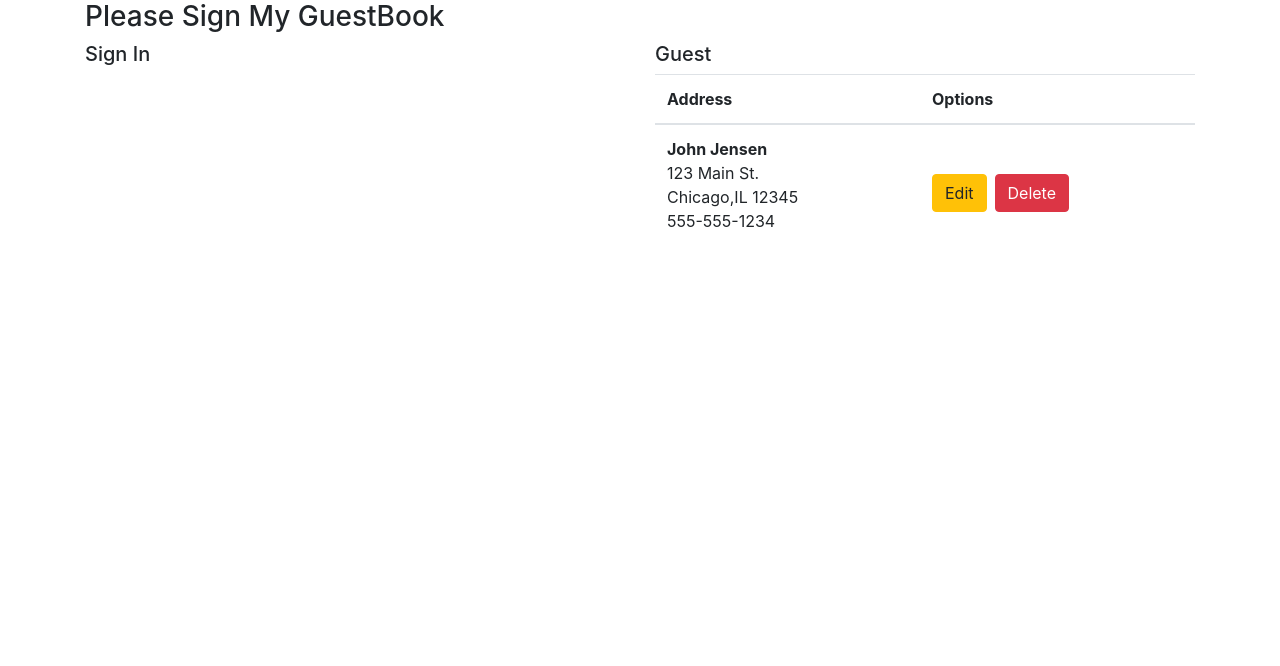
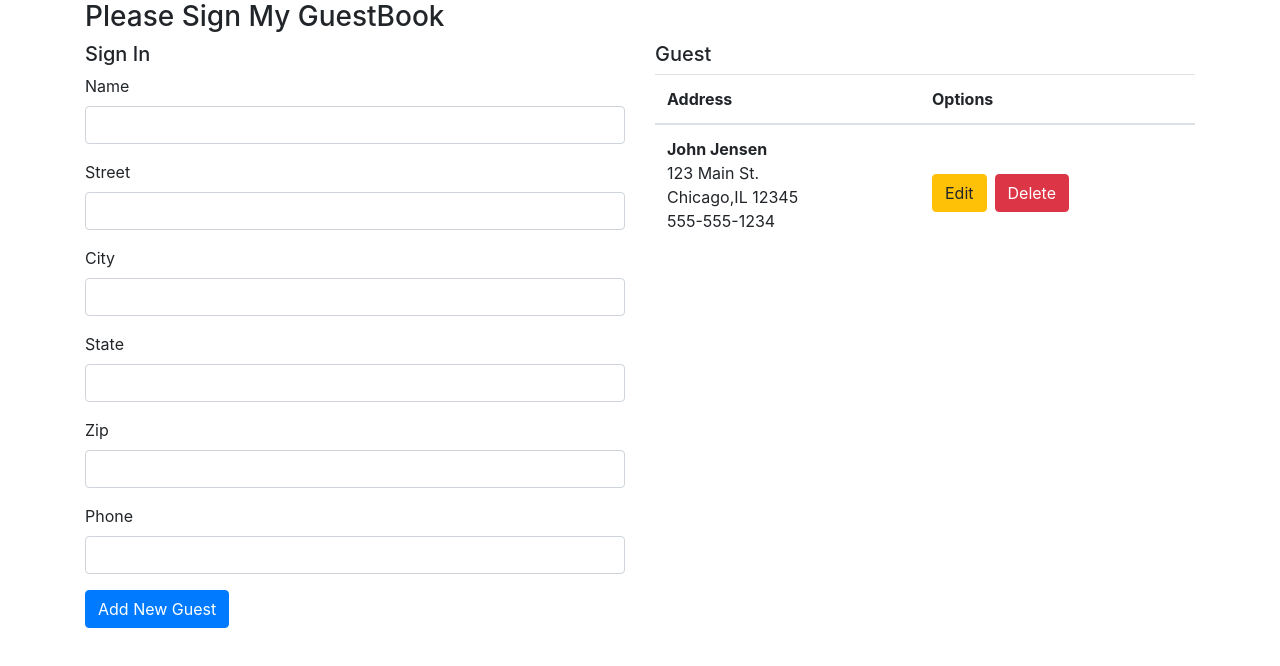
Before and after one commit to bipon68/react-hooks, a React (Create React App) app: page / in a window 1280 px wide. Shown: the top 666 px of the page. Built offline with nearby package versions, Linux system fonts and the light colour scheme.

Commit message:
#5 create guest form

```diff
--- a/src/App.js
+++ b/src/App.js
@@ -1,6 +1,7 @@
 import React, { useState, useEffect } from 'react';
 import './App.css';
 import { GuestList } from "./components/GuestList/GuestList";
+import { AddGuestForm } from './components/AddGuestForm/AddGuestForm';
 
 export const App = () => {
 
@@ -17,7 +18,7 @@ export const App = () => {
         phone: '555-555-1234'
     }])
 
-    alert('useEffect fired')
+    // alert('useEffect fired')
   }, [])
 
 
@@ -27,6 +28,7 @@ export const App = () => {
       <div className="row">
         <div className="col">
           <h5>Sign In</h5>
+          <AddGuestForm />
         </div>
         <div className="col">
           <h5>Guest</h5>
--- /dev/null
+++ b/src/components/AddGuestForm/AddGuestForm.js
@@ -0,0 +1,35 @@
+import React from 'react'
+
+export const AddGuestForm = (props) => {
+    return (
+        <div>
+            <form>
+                <div className="form-group">
+                    <label htmlFor="name">Name</label>
+                    <input type="text" name="name" className="form-control"/>
+                </div>
+                <div className="form-group">
+                    <label htmlFor="street">Street</label>
+                    <input type="text" name="street" className="form-control"/>
+                </div>
+                <div className="form-group">
+                    <label htmlFor="city">City</label>
+                    <input type="text" name="city" className="form-control"/>
+                </div>
+                <div className="form-group">
+                    <label htmlFor="state">State</label>
+                    <input type="text" name="state" className="form-control"/>
+                </div>
+                <div className="form-group">
+                    <label htmlFor="zip">Zip</label>
+                    <input type="text" name="zip" className="form-control"/>
+                </div>
+                <div className="form-group">
+                    <label htmlFor="phone">Phone</label>
+                    <input type="text" name="phone" className="form-control"/>
+                </div>
+                <button className="btn btn-primary" type="submit">Add New Guest</button>
+            </form>
+        </div>
+    )
+}
```
